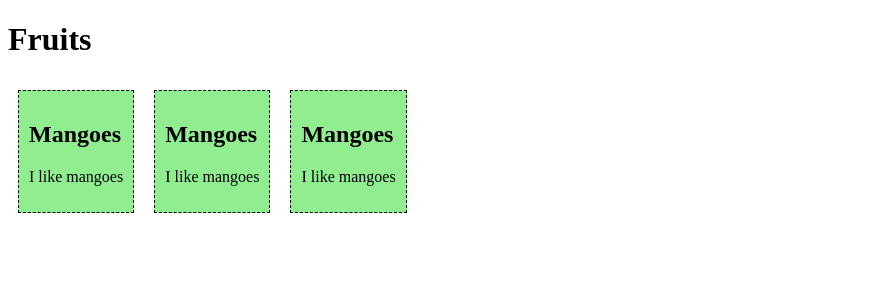
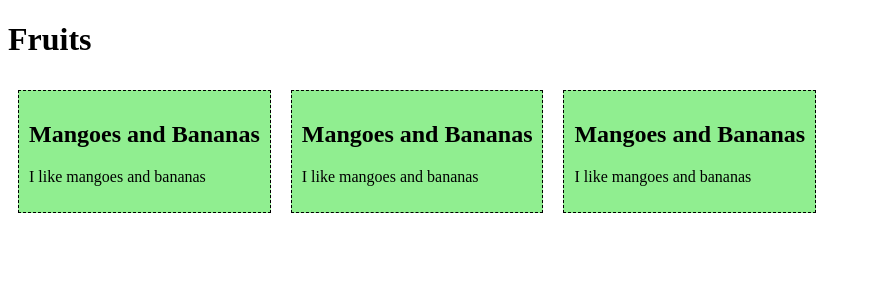
Before and after one commit to DominikCarreon/WEBPROG-IT242-vuejs, a Vue app in the folder firstsfc/: page / in a window 1280 px wide. Shown: the top 300 px of the page, without its empty margins (0-871 px from the left). Built offline with nearby package versions, Linux system fonts and the light colour scheme.

Commit message:
added bananas

```diff
--- a/firstsfc/src/components/FoodItem.vue
+++ b/firstsfc/src/components/FoodItem.vue
@@ -9,8 +9,8 @@
 export default {
   data() {
     return {
-      name: 'Mangoes',
-      message: 'I like mangoes'
+      name: 'Mangoes and Bananas',
+      message: 'I like mangoes and bananas'
     }
   }
 };
```
